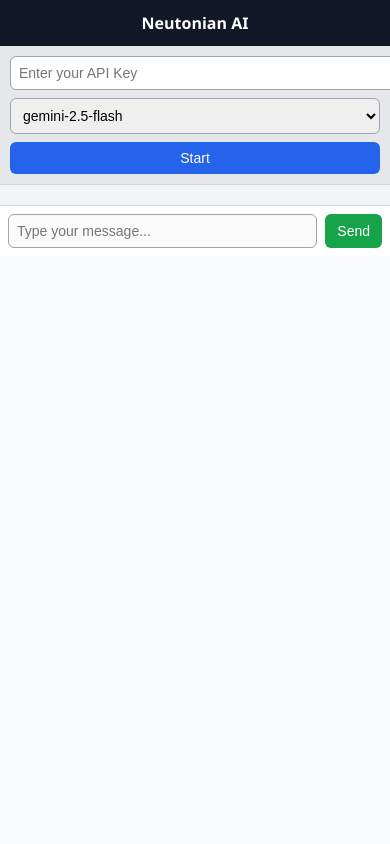
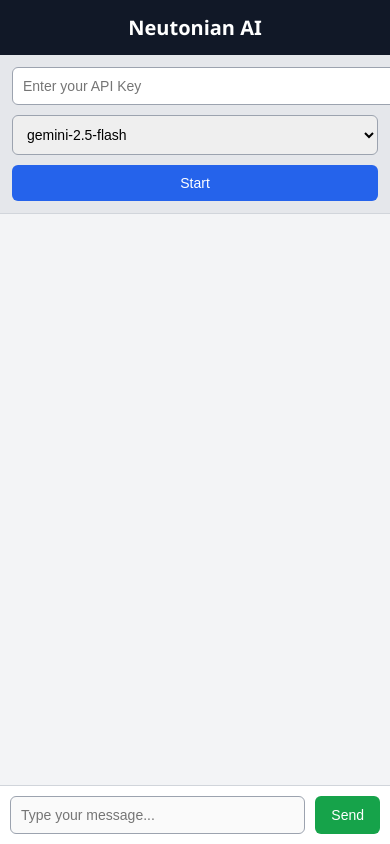
Before and after one commit to raven-rashv-k/public-project, a plain HTML site: page index.html in a window 390 px wide. Drawn offline with Linux system fonts and the light colour scheme.

Commit message:
Rollback 1

```diff
--- a/index.html
+++ b/index.html
@@ -4,151 +4,144 @@
   <meta charset="UTF-8">
   <title>Neutonian AI</title>
   <style>
-    :root {
-      --primary: #2563eb;
-      --primary-dark: #1e40af;
-      --success: #16a34a;
-      --success-dark: #15803d;
-      --bg: #f9fafb;
-      --text: #111827;
-    }
-
     body {
       margin: 0;
       font-family: "Segoe UI", Arial, sans-serif;
-      background: var(--bg);
-      height: 100%;
-      width: 100%;
+      background: #f9fafb;
       display: flex;
       flex-direction: column;
-      color: var(--text);
-    }
-
-    .app-container {
-      display: flex;
-      flex-direction: column;
-      height: 100%;
-      width: 100%;
-      max-height: 100%;
-      box-sizing: border-box;
+      height: 100vh;
+      color: #111827;
     }
 
     header {
       background: #111827;
       color: #fff;
-      padding: 12px;
-      font-size: 18px;
+      padding: 14px 20px;
+      font-size: 20px;
       font-weight: 600;
       text-align: center;
-      flex-shrink: 0;
     }
 
     .config {
       display: flex;
       flex-wrap: wrap;
-      gap: 8px;
-      padding: 10px;
+      gap: 10px;
+      padding: 12px;
       background: #e5e7eb;
       border-bottom: 1px solid #d1d5db;
-      flex-shrink: 0;
     }
 
     .config input, .config select, .config button {
-      padding: 8px;
+      padding: 10px;
       border-radius: 6px;
       border: 1px solid #9ca3af;
       font-size: 14px;
       flex: 1;
-      min-width: 120px;
+      min-width: 150px;
     }
 
     .config button {
-      background: var(--primary);
+      background: #2563eb;
       color: #fff;
       border: none;
       cursor: pointer;
       flex: none;
     }
-    .config button:hover { background: var(--primary-dark); }
+    .config button:hover {
+      background: #1e40af;
+    }
 
     .chat-container {
       flex: 1;
-      overflow-y: auto;
-      padding: 10px;
-      background: #f3f4f6;
       display: flex;
       flex-direction: column;
+      padding: 16px;
+      overflow-y: auto;
+      background: #f3f4f6;
     }
 
     .message {
       max-width: 85%;
-      padding: 10px 14px;
-      margin: 6px 0;
+      padding: 12px 16px;
+      margin: 8px 0;
       border-radius: 12px;
       word-wrap: break-word;
       white-space: pre-wrap;
-      font-size: 14px;
     }
 
     .user {
       align-self: flex-end;
-      background: var(--primary);
+      background: #2563eb;
       color: #fff;
     }
 
     .ai {
       align-self: flex-start;
       background: #e5e7eb;
-      color: var(--text);
+      color: #111827;
     }
 
     .input-bar {
       display: flex;
       border-top: 1px solid #d1d5db;
-      padding: 8px;
+      padding: 10px;
       background: #fff;
-      flex-shrink: 0;
     }
 
     .input-bar input {
       flex: 1;
-      padding: 8px;
+      padding: 10px;
       border-radius: 6px;
       border: 1px solid #9ca3af;
       font-size: 14px;
     }
 
     .input-bar button {
-      margin-left: 8px;
-      padding: 8px 12px;
+      margin-left: 10px;
+      padding: 10px 16px;
       border-radius: 6px;
       border: none;
-      background: var(--success);
+      background: #16a34a;
       color: #fff;
       cursor: pointer;
       font-size: 14px;
     }
 
-    .input-bar button:hover { background: var(--success-dark); }
+    .input-bar button:hover {
+      background: #15803d;
+    }
 
     /* Mobile (<600px) */
     @media (max-width: 600px) {
-      header { font-size: 16px; }
-      .config { flex-direction: column; }
-      .config input, .config select, .config button { width: 100%; }
-      .message { max-width: 95%; font-size: 13px; }
+      .config {
+        flex-direction: column;
+      }
+      .config input, .config select, .config button {
+        width: 100%;
+      }
+      .message {
+        max-width: 95%;
+      }
     }
 
     /* Tablet (601px–1024px) */
     @media (min-width: 601px) and (max-width: 1024px) {
-      .config { flex-direction: column; }
-      .config input, .config select, .config button { width: 100%; }
-      .message { max-width: 90%; }
+      .config {
+        flex-direction: column;
+        align-items: stretch;
+      }
+      .config input, .config select, .config button {
+        width: 100%;
+        margin: 6px 0;
+      }
+      .message {
+        max-width: 90%;
+      }
     }
   </style>
 </head>
 <body>
-  <div class="app-container">
   <header>Neutonian AI</header>
 
   <div class="config">
@@ -167,7 +160,6 @@
     <input id="userInput" type="text" placeholder="Type your message..." disabled />
     <button onclick="sendMessage()" disabled id="sendBtn">Send</button>
   </div>
-  </div>
 
   <script type="module">
     import { GoogleGenerativeAI } from "https://esm.run/@google/generative-ai";
@@ -178,7 +170,7 @@
       const chat = document.getElementById("chat");
       const msg = document.createElement("div");
       msg.className = "message " + sender;
-      msg.innerHTML = text;
+      msg.innerHTML = text; // rich text support
       chat.appendChild(msg);
       chat.scrollTop = chat.scrollHeight;
     }
```
Lines whose indentation alone changed are shown as unchanged.
